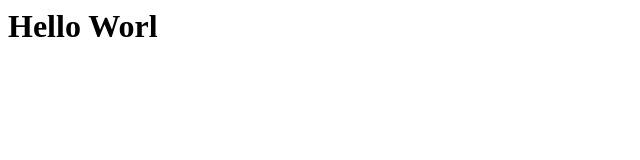
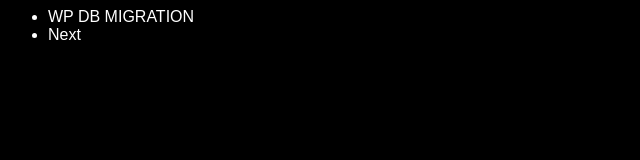
Before and after one commit to G470/g470.github.io, a plain HTML site: page index.html in a window 1280 px wide. Shown: the whole page, without its empty margins (0-640 px from the left). Drawn offline with Linux system fonts and the light colour scheme.

Commit message:
Update index.html

```diff
--- a/index.html
+++ b/index.html
@@ -1,6 +1,16 @@
 <html>
-    <head><title>Projects</title></head>
+    <head><title>Projects</title>
+    <style>
+        body{
+            background-color: black;
+            color: #fff;
+            font-family: sans-serif;
+        }
+    </style>
+    </head>
     <body>
-        <h1>Hello Worl</h1>
+        <nav>
+<ul><li>WP DB MIGRATION</li><li>Next</li></ul>
+        </nav>
     </body>
 </html>
```
